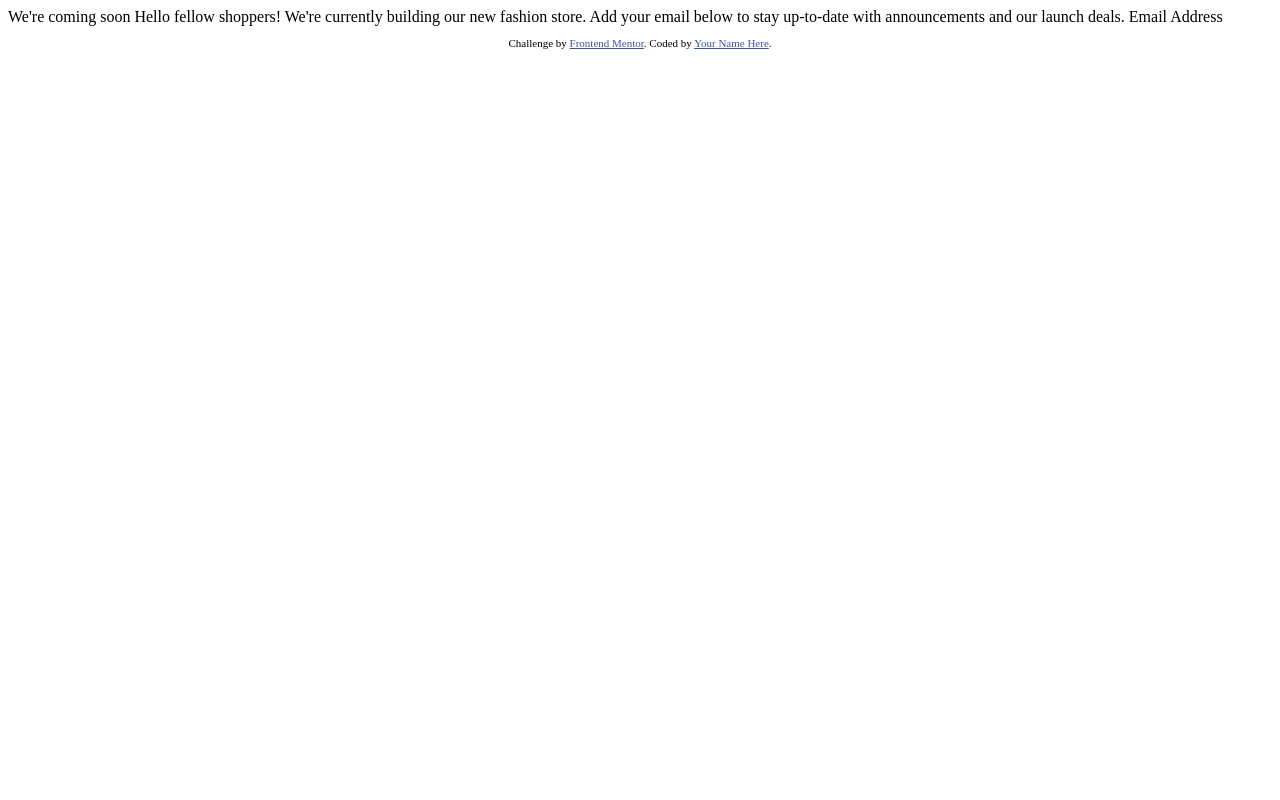
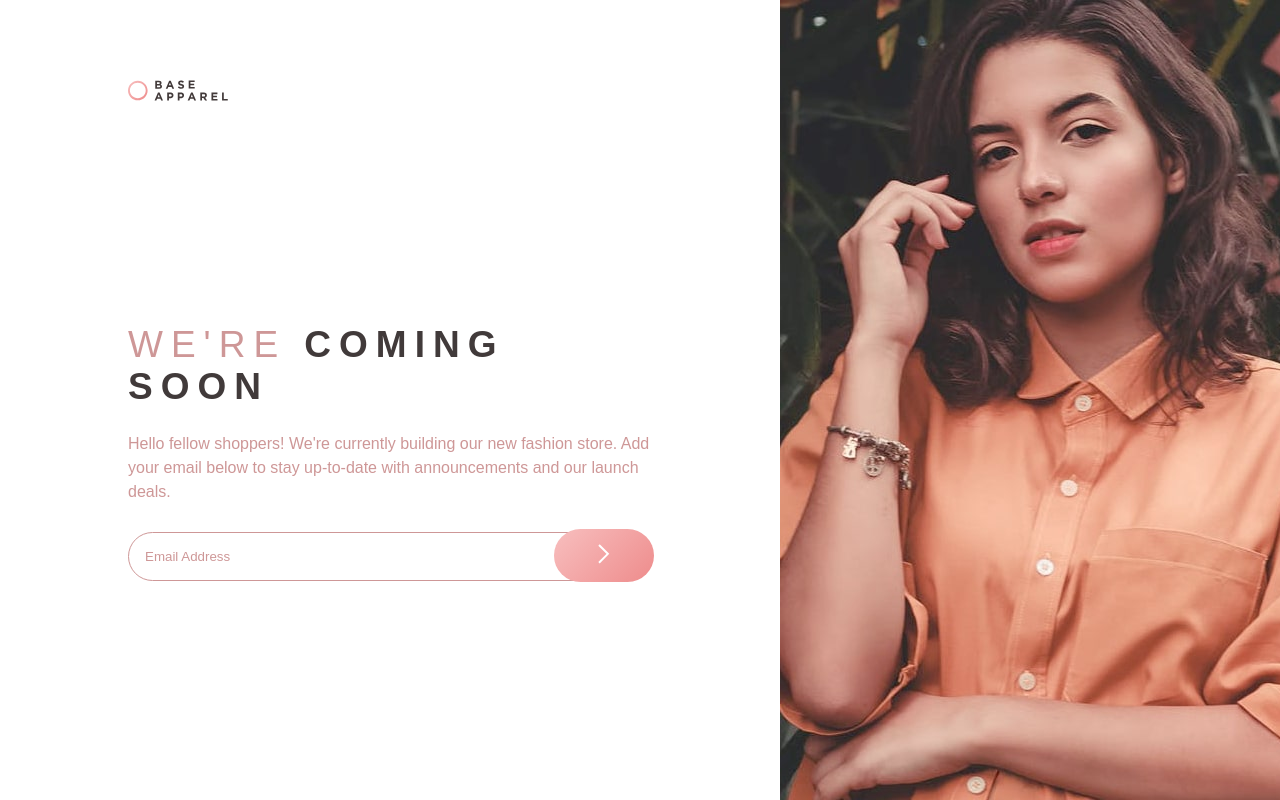
Before and after one commit to juceQwin44/base-apparel, a plain HTML site: page index.html in a window 1280 px wide. Drawn offline with Linux system fonts and the light colour scheme; a web font is replaced by a local one.

Commit message:
first commit

```diff
--- a/index.html
+++ b/index.html
@@ -1,33 +1,45 @@
 <!DOCTYPE html>
 <html lang="en">
+
 <head>
   <meta charset="UTF-8">
-  <meta name="viewport" content="width=device-width, initial-scale=1.0"> <!-- displays site properly based on user's device -->
+  <meta name="viewport" content="width=device-width, initial-scale=1.0">
+  <!-- displays site properly based on user's device -->
 
   <link rel="icon" type="image/png" sizes="32x32" href="./images/favicon-32x32.png">
 
   <title>Frontend Mentor | Base Apparel coming soon page</title>
+  <link rel="stylesheet" href="style.css" />
+  <script src="script.js" defer></script>
+</head>
 
-  <!-- Feel free to remove these styles or customise in your own stylesheet 👍 -->
-  <style>
-    .attribution { font-size: 11px; text-align: center; }
-    .attribution a { color: hsl(228, 45%, 44%); }
-  </style>
-</head>
 <body>
 
-  We're coming soon
+  <main>
 
-  Hello fellow shoppers! We're currently building our new fashion store.
-  Add your email below to stay up-to-date with announcements and our launch deals.
+    <nav>
+      <img class="logo" src="./images/logo.svg" alt="Site Logo" />
+    </nav>
 
-  Email Address
+    <div class="image-area"></div>
 
-  <footer>
-    <p class="attribution">
-      Challenge by <a href="https://www.frontendmentor.io?ref=challenge" target="_blank">Frontend Mentor</a>.
-      Coded by <a href="#">Your Name Here</a>.
-    </p>
-  </footer>
+    <section class="content-area">
+
+      <h1>We're <span>coming soon</span></h1>
+      <p> Hello fellow shoppers! We're currently building our new fashion store.
+        Add your email below to stay up-to-date with announcements and our launch deals.</p>
+
+      <form id="subscribe">
+          <input type="email" name="emailAddress" id="emailAddress" placeholder="Email Address" />
+          <button type="submit">
+              <img src="./images/icon-arrow.svg" alt="Arrow Icon" />
+          </button>
+      </form>
+
+    </section>
+
+  </main>
+
 </body>
+
 </html>
--- /dev/null
+++ b/style.css
@@ -0,0 +1,187 @@
+/* Browser reset */
+*, *::after, *::before{
+    margin: 0;
+    padding: 0;
+    box-sizing: border-box;
+}
+
+/* Import font */
+
+@font-face {
+    font-family: "Josefin Sans";
+    src: url("./fonts/JosefinSans-VariableFont_wght.ttf");
+}
+
+/* Custom properties */
+
+:root {
+    --pink400: hsl(0, 36%, 70%);
+    --red500: hsl(0, 93%, 68%);
+    --gray900: hsl(0, 6%, 24%);
+
+    --gradient1: linear-gradient(135deg, hsl(0, 0%, 100%), hsl(0, 100%, 98%));
+    --gradient2: linear-gradient(135deg, hsl(0, 80%, 86%), hsl(0, 74%, 74%));
+    --gradient3: linear-gradient(135deg, hsl(0, 100%, 98%), hsl(0, 80%, 86%));
+
+    --text-base: 16px;
+
+    --font-light: 300;
+    --font-regular: 400;
+    --font-semibold: 600;
+    --sans-serif: "Josefin Sans", sans-serif;
+}
+
+
+body {
+    font-family: var(--sans-serif);
+    font-size: var(--text-base);
+    font-weight: var(--font-regular);
+}
+
+main {
+    min-height: 100vh;
+    width: 100%;
+}
+
+nav {
+    width: 100%;
+    padding: 1.5rem;
+}
+
+nav img{
+    width: 100px;
+}
+
+.image-area {
+    width: 100%;
+    height: 200px;
+    background-image: url('./images/hero-mobile.jpg');
+    background-repeat: no-repeat;
+    background-size: cover;
+}
+
+.content-area {
+    padding: 2.5rem 1.5rem;
+    text-align: center;
+    color: var(--pink400);
+}
+
+h1 {
+    font-size: 37px;
+    text-transform: uppercase;
+    font-weight: var(--font-light);
+    letter-spacing: 0.5rem;
+    margin-bottom: 1.5rem;
+}
+
+h1 > span {
+    color: var(--gray900);
+    font-weight: var(--font-semibold);
+}
+
+.content-area > p {
+    line-height: 1.5;
+    margin-bottom: 1.8rem;
+}
+
+form {
+    width: 100%;
+    position: relative;
+}
+
+input{
+    display: block;
+    width: 100%;
+    padding: 16px;
+    border-radius: 30px;
+    border: 1px solid var(--pink400);
+    color: var(--pink400);
+    font-family: var(--sans-serif);
+}
+
+input::placeholder {
+    color: var(--pink400);
+}
+
+input:focus {
+    outline: 2px solid var(--pink400);
+}
+
+button {
+    position: absolute;
+    top: -3px;
+    right: -2px;
+    display: block;
+    width: 100px;
+    padding: 15px;
+    border-radius: 30px;
+    border: none;
+    background-image: var(--gradient2);
+    cursor: pointer;
+    transition: all 350ms ease-in-out;
+}
+
+button:hover {
+    background-image: var(--gradient3);
+    box-shadow: 5px 4px 20px 0 var(--pink400);
+}
+
+#errorIcon {
+    position: absolute;
+    top: 12px;
+    right: 110px;
+}
+
+.hidden {
+    display: none;
+}
+
+#errorMessage {
+    font-size: 15px;
+    color: var(--red500);
+    margin-top: 0.7rem;
+    text-align: start;
+}
+
+.invalid {
+    border: 2px solid var(--red500);
+}
+
+.invalid:focus {
+    outline: 2px solid var(--red500);
+}
+
+
+/* Target large screens */
+
+
+@media screen and (min-width: 800px) {
+
+    main {
+        display: grid;
+        grid-template-areas:
+            "navigation imagearea"
+            "contentarea imagearea"
+        ;
+    }
+
+    nav {
+        grid-area: navigation;
+        padding: 5rem 8rem 0 8rem;
+    }
+
+    .image-area {
+        grid-area: imagearea;
+        width: 500px;
+        background-image: url("./images/hero-desktop.jpg");
+        min-height: 100vh;
+    }
+
+    .content-area {
+        grid-area: contentarea;
+        padding: 5rem 8rem;
+        text-align: start;
+    }
+
+
+}
```
